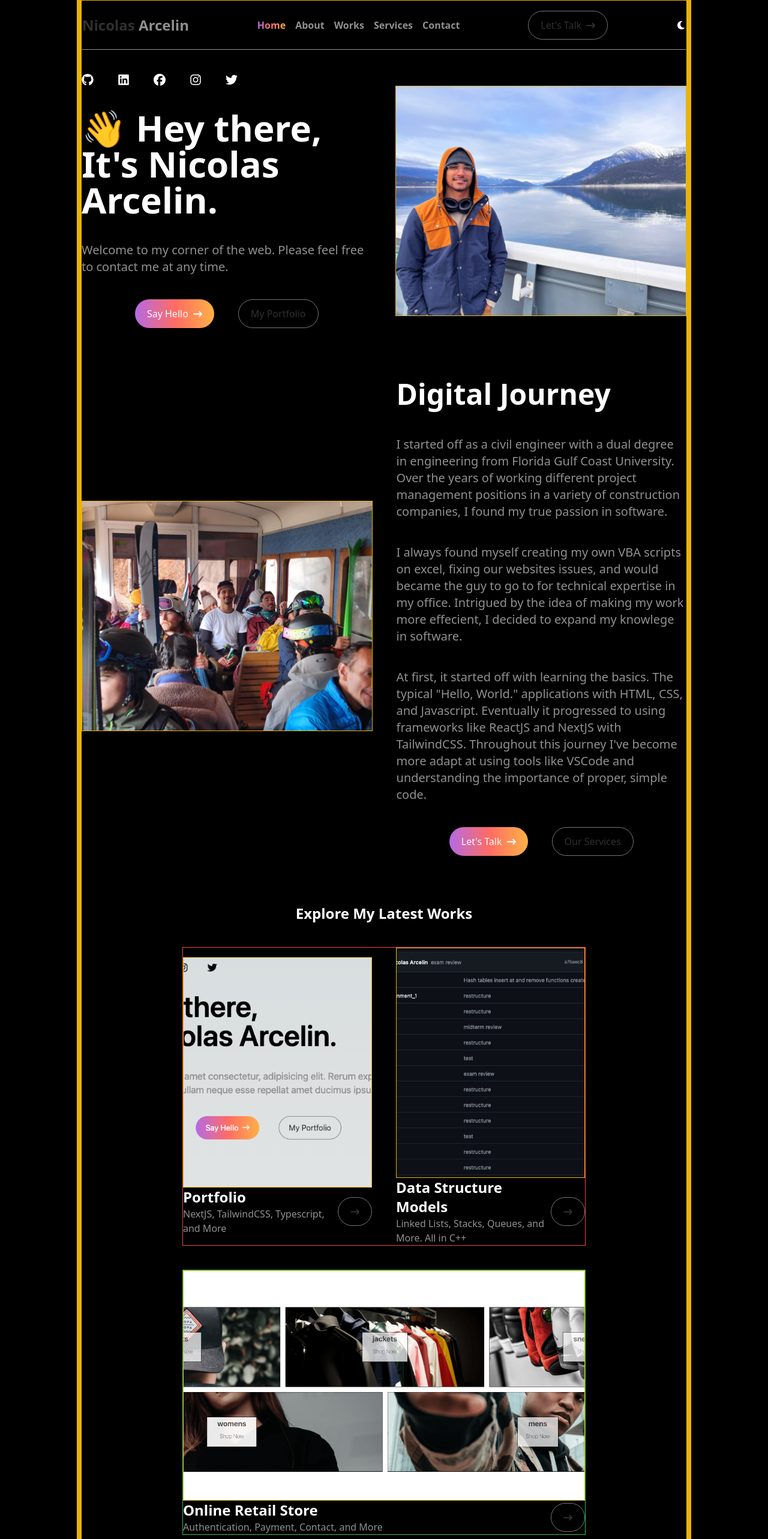
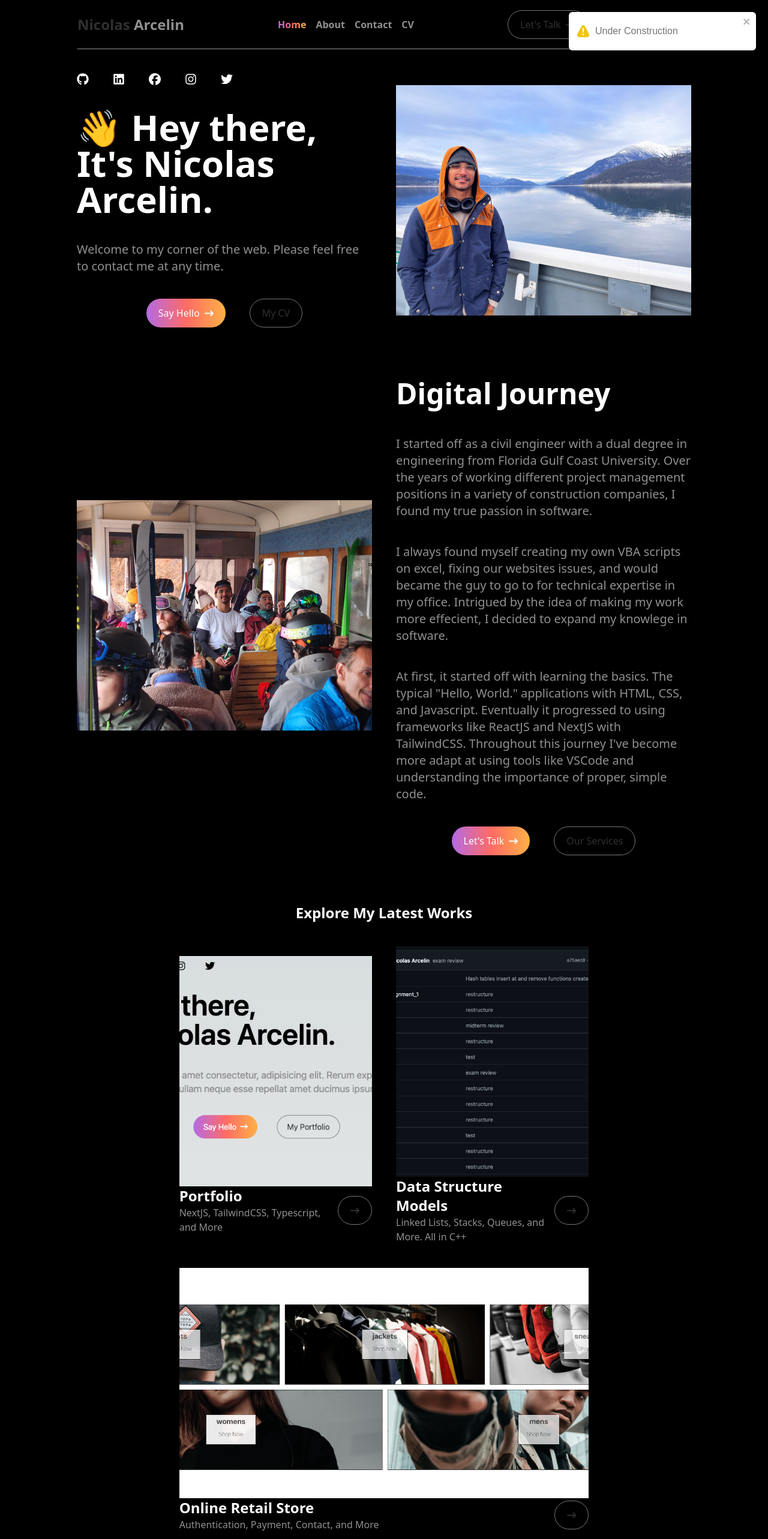
Before and after one commit to narcelin/portfolio_v2, a Next.js app: page / in a window 1280 px wide. Shown: the top 2566 px of the page at 60% size. Built offline with nearby package versions, Linux system fonts and the light colour scheme.

Commit message:
removed dynamic border markers

```diff
--- a/src/app/components/MyImageContainer.tsx
+++ b/src/app/components/MyImageContainer.tsx
@@ -24,9 +24,7 @@ export default function MyImageContainer({
     responsiveClass = "flex";
   }
   return (
-    <div
-      className={`${classNames} ${responsiveClass} w-full border border-yellow-500 relative h-96`}
-    >
+    <div className={`${classNames} ${responsiveClass} w-full relative h-96`}>
       <Image
         src={source}
         alt={alternateTxt}
--- a/src/app/components/MySimpleCard.tsx
+++ b/src/app/components/MySimpleCard.tsx
@@ -16,7 +16,7 @@ export default function MySimpleCard({
 }) {
   return (
     <div className="w-full md:w-1/2">
-      <div className="w-full text-6xl border border-red-500 flex flex-row justify-center items-center h-60">
+      <div className="w-full text-6xl flex flex-row justify-center items-center h-60">
         {imgSrc}
       </div>
       <div className="flex flex-row justify-between">
--- a/src/app/components/sections/HeroSection.tsx
+++ b/src/app/components/sections/HeroSection.tsx
@@ -47,13 +47,11 @@ export default function HeroSection() {
           <MyButton onClick={() => console.log("Clicked")} fancy withArrow>
             Say Hello
           </MyButton>
-          <MyButton onClick={() => console.log("Clicked")}>
-            My Portfolio
-          </MyButton>
+          <MyButton onClick={() => console.log("Clicked")}>My CV</MyButton>
         </div>
       </div>
       <MyImageContainer
-        classNames="border border-red-500"
+        classNames=""
         device="ipad"
         source="/assets/imgs/img1.jpg"
         alternateTxt="picture of me"
--- a/src/app/components/sections/NavigationBar.tsx
+++ b/src/app/components/sections/NavigationBar.tsx
@@ -10,6 +10,25 @@ import MyThemeSwitch from "../MyThemeSwitch";
 
 export default function NavigationBar() {
   const [mobileNavMenu, setMobileNavMenu] = useState(false);
+
+  const navLinks = (classNames: string) => (
+    <ul className={`${classNames}`}>
+      <li>
+        {/* Id is empty to represent / pathname to match home. May need to be change for consistency */}
+        <MyNavLink id="">Home</MyNavLink>
+      </li>
+      <li>
+        <MyNavLink id="about">About</MyNavLink>
+      </li>
+      <li>
+        <MyNavLink id="contact">Contact</MyNavLink>
+      </li>
+      <li>
+        <MyNavLink id="CV">CV</MyNavLink>
+      </li>
+    </ul>
+  );
+
   return (
     <section className="border border-transparent border-b-shadow">
       <div className="flex flex-row justify-between h-20 items-center">
@@ -17,24 +36,7 @@ export default function NavigationBar() {
           <div className="text-[#303030]">Nicolas&nbsp;</div>
           <div className="text-[#909090]">Arcelin</div>
         </div>
-        <ul className="hidden md:flex flex-row gap-4 ">
-          <li>
-            {/* Id is empty to represent / pathname to match home. May need to be change for consistency */}
-            <MyNavLink id="">Home</MyNavLink>
-          </li>
-          <li>
-            <MyNavLink id="about">About</MyNavLink>
-          </li>
-          <li>
-            <MyNavLink id="works">Works</MyNavLink>
-          </li>
-          <li>
-            <MyNavLink id="services">Services</MyNavLink>
-          </li>
-          <li>
-            <MyNavLink id="contact">Contact</MyNavLink>
-          </li>
-        </ul>
+        {navLinks("hidden md:flex flex-row gap-4")}
         <button
           className="md:hidden"
           onClick={() => setMobileNavMenu(!mobileNavMenu)}
@@ -51,26 +53,11 @@ export default function NavigationBar() {
         <MyThemeSwitch />
       </div>
 
-      {mobileNavMenu ? (
-        <ul className="flex flex-row anitmate-bounce md:hidden justify-between gap-4 pb-5">
-          <li>
-            {/* Id is empty to represent / pathname to match home. May need to be change for consistency */}
-            <MyNavLink id="">Home</MyNavLink>
-          </li>
-          <li>
-            <MyNavLink id="about">About</MyNavLink>
-          </li>
-          <li>
-            <MyNavLink id="works">Works</MyNavLink>
-          </li>
-          <li>
-            <MyNavLink id="services">Services</MyNavLink>
-          </li>
-          <li>
-            <MyNavLink id="contact">Contact</MyNavLink>
-          </li>
-        </ul>
-      ) : null}
+      {mobileNavMenu
+        ? navLinks(
+            "flex flex-row anitmate-bounce md:hidden justify-between gap-4 pb-5"
+          )
+        : null}
     </section>
   );
 }
--- a/src/app/components/sections/ReachMe.tsx
+++ b/src/app/components/sections/ReachMe.tsx
@@ -6,7 +6,7 @@ import MyButton from "../MyButton";
 export default function ReachMe({ className }: { className?: string }) {
   return (
     <section
-      className={`${className} py-10 gap-10 flex flex-col justify-center items-center border border-red-500`}
+      className={`${className} py-10 gap-10 flex flex-col justify-center items-center`}
     >
       <MyHeader headerType={2} className="md:w-1/3 text-center">
         Have a project in mind? Let&apos;s get to work.
--- a/src/app/components/sections/Showcase.tsx
+++ b/src/app/components/sections/Showcase.tsx
@@ -8,10 +8,10 @@ export default function Showcase() {
   return (
     <section className="py-10 flex flex-col gap-10 items-center">
       <MyHeader headerType={3}>Explore My Latest Works</MyHeader>
-      <div className="flex flex-col md:flex-row items-center gap-10 w-full border border-red-500 xl:w-2/3">
+      <div className="flex flex-col md:flex-row items-center gap-10 w-full xl:w-2/3">
         <div className="w-full md:w-1/2">
           <MyImageContainer
-            classNames="border border-red-500 flex flex-row justify-center items-center h-60"
+            classNames="flex flex-row justify-center items-center h-60"
             size={1000}
             source="/assets/imgs/projectPrevPortfolio.jpg"
             alternateTxt="Project Crown Clothing Preview"
@@ -36,7 +36,7 @@ export default function Showcase() {
         </div>
         <div className="w-full md:w-1/2">
           <MyImageContainer
-            classNames="border border-red-500 flex flex-row justify-center items-center h-60"
+            classNames="flex flex-row justify-center items-center h-60"
             size={1000}
             source="/assets/imgs/projectPrevDataStructsInCpp.jpg"
             alternateTxt="Project Crown Clothing Preview"
@@ -60,9 +60,9 @@ export default function Showcase() {
           </div>
         </div>
       </div>
-      <div className="border-green-500 border xl:w-2/3">
+      <div className="xl:w-2/3">
         <MyImageContainer
-          classNames="text-6xl border border-red-500 flex flex-row justify-center items-center"
+          classNames="text-6xl flex flex-row justify-center items-center"
           size={1000}
           source="/assets/imgs/projectCrwnClothingPrev.jpg"
           alternateTxt="Project Crown Clothing Preview"
@@ -85,7 +85,7 @@ export default function Showcase() {
           />
         </div>
       </div>
-      <div className="w-full border border-red-500 flex flex-row justify-center">
+      <div className="w-full flex flex-row justify-center">
         <MyButton onClick={() => console.log("Clicked")}>
           Let&apos;s See More
         </MyButton>
--- a/src/app/layout.tsx
+++ b/src/app/layout.tsx
@@ -24,9 +24,7 @@ export default function RootLayout({
 }>) {
   return (
     <html lang="en">
-      <body
-        className={`${inter_Tight.variable} font-sans md:w-4/5 mx-auto border border-x-8 border-red-500 md:border-blue-500 xl:border-yellow-500`}
-      >
+      <body className={`${inter_Tight.variable} font-sans md:w-4/5 mx-auto`}>
         <Providers>
           {<NavigationBar />}
           {children}
--- a/src/app/page.tsx
+++ b/src/app/page.tsx
@@ -24,6 +24,7 @@ export default function Home() {
         transition: Slide,
       });
     };
+    underConstructionAlert();
   }, []);
 
   return (
```
